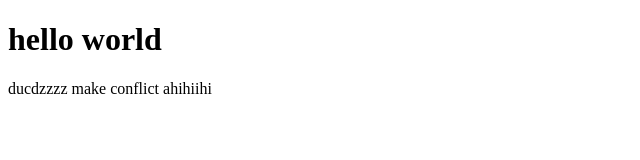
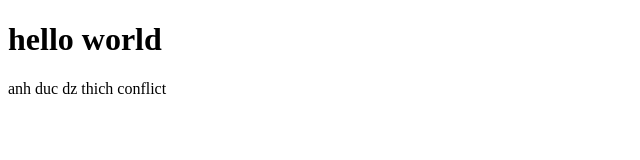
Before and after one commit to ducnv2k/demo-flowcoding, a plain HTML site: page about.html in a window 1280 px wide. Shown: the full height of the page, 0-640 px from the left. Drawn offline with Linux system fonts and the light colour scheme.

Commit message:
Update about.html
confflect

```diff
--- a/about.html
+++ b/about.html
@@ -7,6 +7,6 @@
 </head>
 <body>
     <h1>hello world</h1>
-    <p>ducdzzzz  make conflict ahihiihi  </p>
+    <p>anh duc dz thich conflict  </p>
 </body>
 </html>
```
